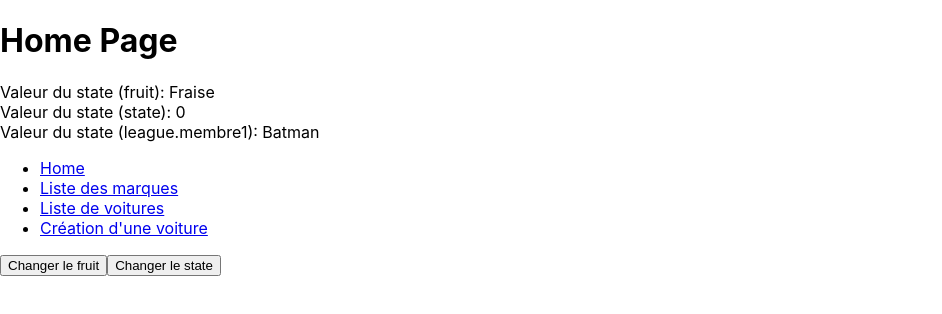
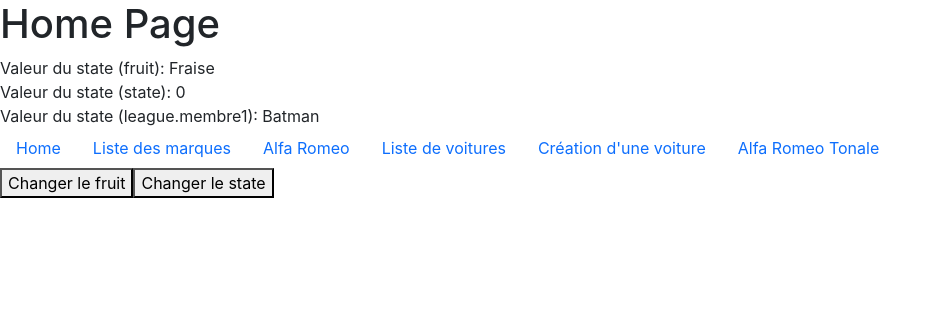
Before and after one commit to webepse/react-router-dom26, a React (Create React App) app: page / in a window 1280 px wide. Shown: the top 314 px of the page, without its empty margins (0-942 px from the left). Built offline with nearby package versions, Linux system fonts and the light colour scheme.

Commit message:
création des routes Marque et Marques

```diff
--- a/package.json
+++ b/package.json
@@ -7,6 +7,7 @@
     "@testing-library/jest-dom": "^6.9.1",
     "@testing-library/react": "^16.3.0",
     "@testing-library/user-event": "^13.5.0",
+    "bootstrap": "^5.3.8",
     "react": "^19.2.0",
     "react-dom": "^19.2.0",
     "react-router-dom": "^7.9.5",
--- a/src/App.js
+++ b/src/App.js
@@ -35,11 +35,13 @@ function App() {
         <div>Valeur du state (fruit): {fruit}</div>
         <div>Valeur du state (state): {valeur}</div>
         <div>Valeur du state (league.membre1): {league.membre1.nom}</div>
-        <ul>
-            <li><Link to="/">Home</Link></li>
-            <li><Link to="/marques">Liste des marques</Link></li>
-            <li><Link to="/cars">Liste de voitures</Link></li>
-            <li><Link to="/cars/new">Création d'une voiture</Link></li>
+        <ul className="nav">
+            <li className="nav-item"><Link to="/" className="nav-link">Home</Link></li>
+            <li className="nav-item"><Link to="/marques" className="nav-link">Liste des marques</Link></li>
+            <li className="nav-item"><Link to="/marques/Alfa" className="nav-link">Alfa Romeo</Link></li>
+            <li className="nav-item"><Link to="/cars" className="nav-link">Liste de voitures</Link></li>
+            <li className="nav-item"><Link to="/cars/new" className="nav-link">Création d'une voiture</Link></li>
+            <li className="nav-item"><Link to="/cars/Tonale" className="nav-link">Alfa Romeo Tonale</Link></li>
         </ul>
         <button onClick={handleClick}>Changer le fruit</button>
         <button onClick={handleClick2}>Changer le state</button>
--- /dev/null
+++ b/src/components/Marque.jsx
@@ -0,0 +1,13 @@
+import React from 'react';
+import { useParams } from 'react-router-dom'
+
+function Marque(props) {
+    let { name } = useParams()
+    return (
+        <>
+            <h1>Marque: {name}</h1>
+        </>
+    );
+}
+
+export default Marque;
--- a/src/index.js
+++ b/src/index.js
@@ -1,5 +1,6 @@
 import React from 'react';
 import ReactDOM from 'react-dom/client';
+import 'bootstrap/dist/css/bootstrap.min.css';
 import './index.css';
 import App from './App';
 import reportWebVitals from './reportWebVitals';
@@ -9,11 +10,15 @@ import Marques from "./components/Marques";
 import NewCar from "./components/NewCar";
 import NotFound from "./components/NotFound";
 import Car from "./components/Car";
+import Marque from "./components/Marque";
+
 
 const MyApp = () => (
     <Router>
         <Routes>
             <Route path="/" element={<App />} />
+            <Route path="marques" element={<Marques />} />
+            <Route path="marques/:name" element={<Marque />} />
             <Route path="cars/:name" element={<Car />} />
             <Route path="cars" element={<Cars />} />
             <Route path="cars/new" element={<NewCar />} />
```
Also changed, not shown: 1 other file (tests, documents, lock files or other folders).
